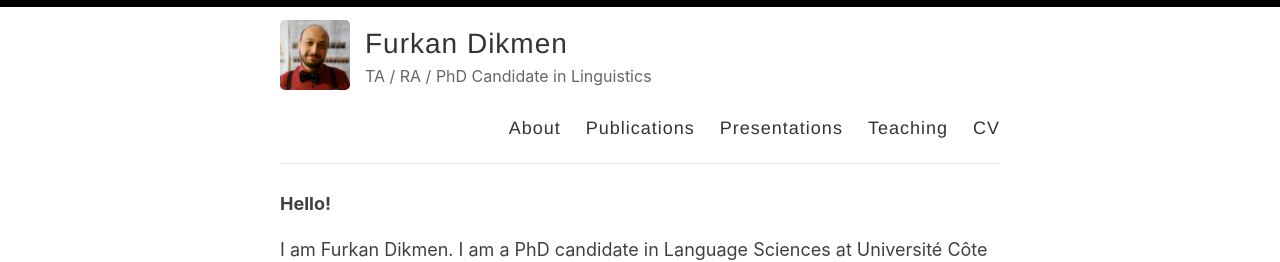
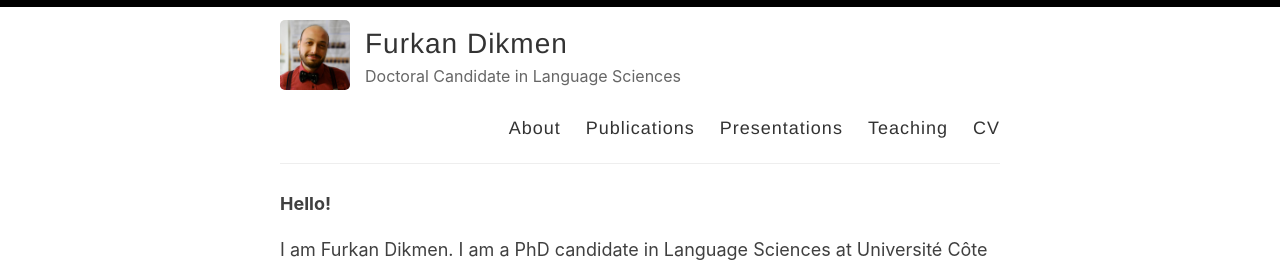
Before and after one commit to furkandikmen/furkandikmen.github.io, a Jekyll site: the page built from index.html, in a window 1280 px wide. Shown: the top 262 px of the page. Built offline with Jekyll 4.4.1, drawn with Linux system fonts in a browser that asks for light colours; the list of posts is cut into pages by our own code.

Commit message:
Update _config.yml

```diff
--- a/_config.yml
+++ b/_config.yml
@@ -9,7 +9,7 @@ name: Furkan Dikmen
 author: Furkan Dikmen
 
 # Short bio or description (displayed in the header)
-description: TA / RA / PhD Candidate in Linguistics
+description: Doctoral Candidate in Language Sciences
 
 # URL of your avatar or profile pic (you could use your GitHub profile pic)
 avatar: /images/profilee.jpeg
```
